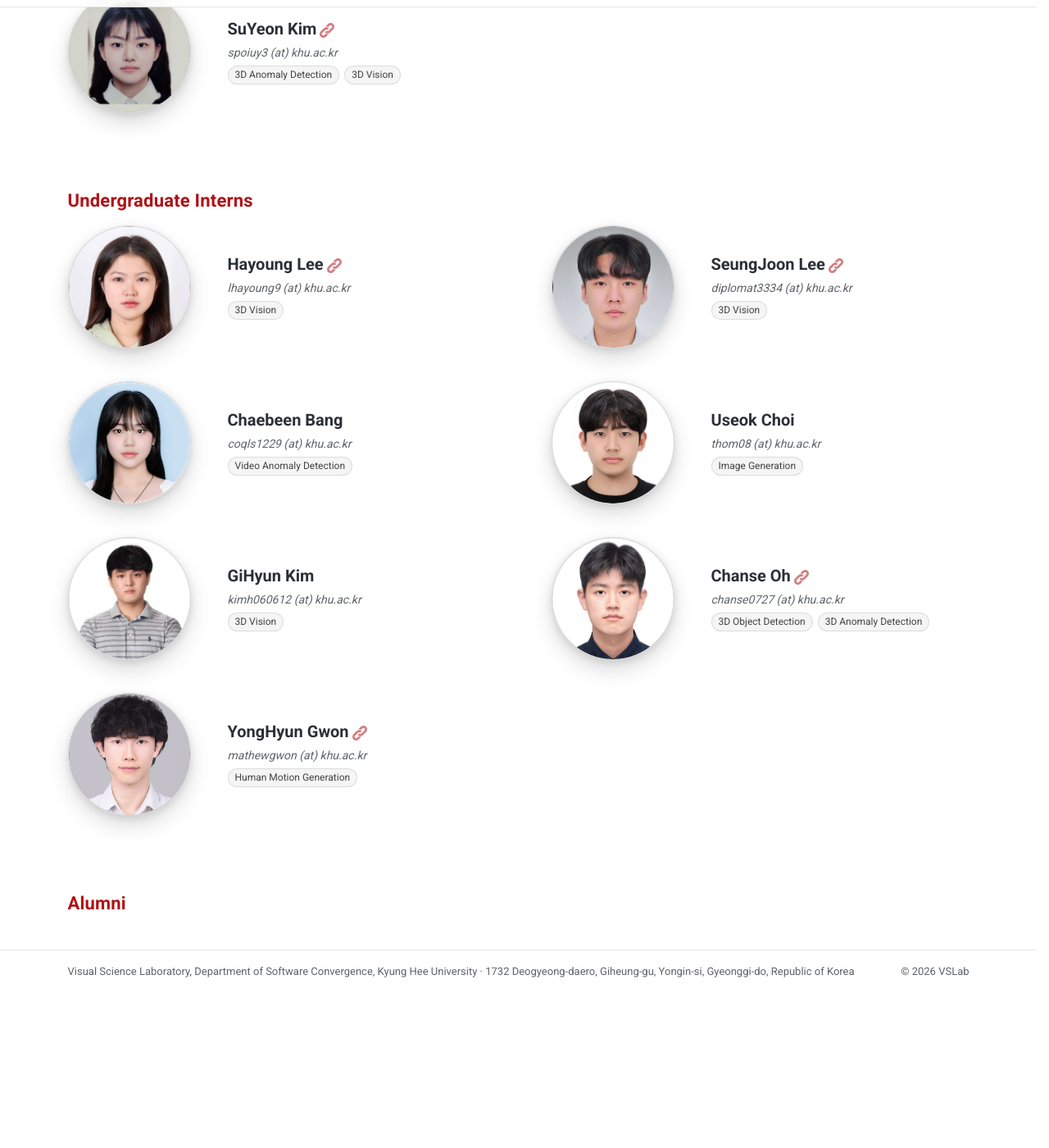
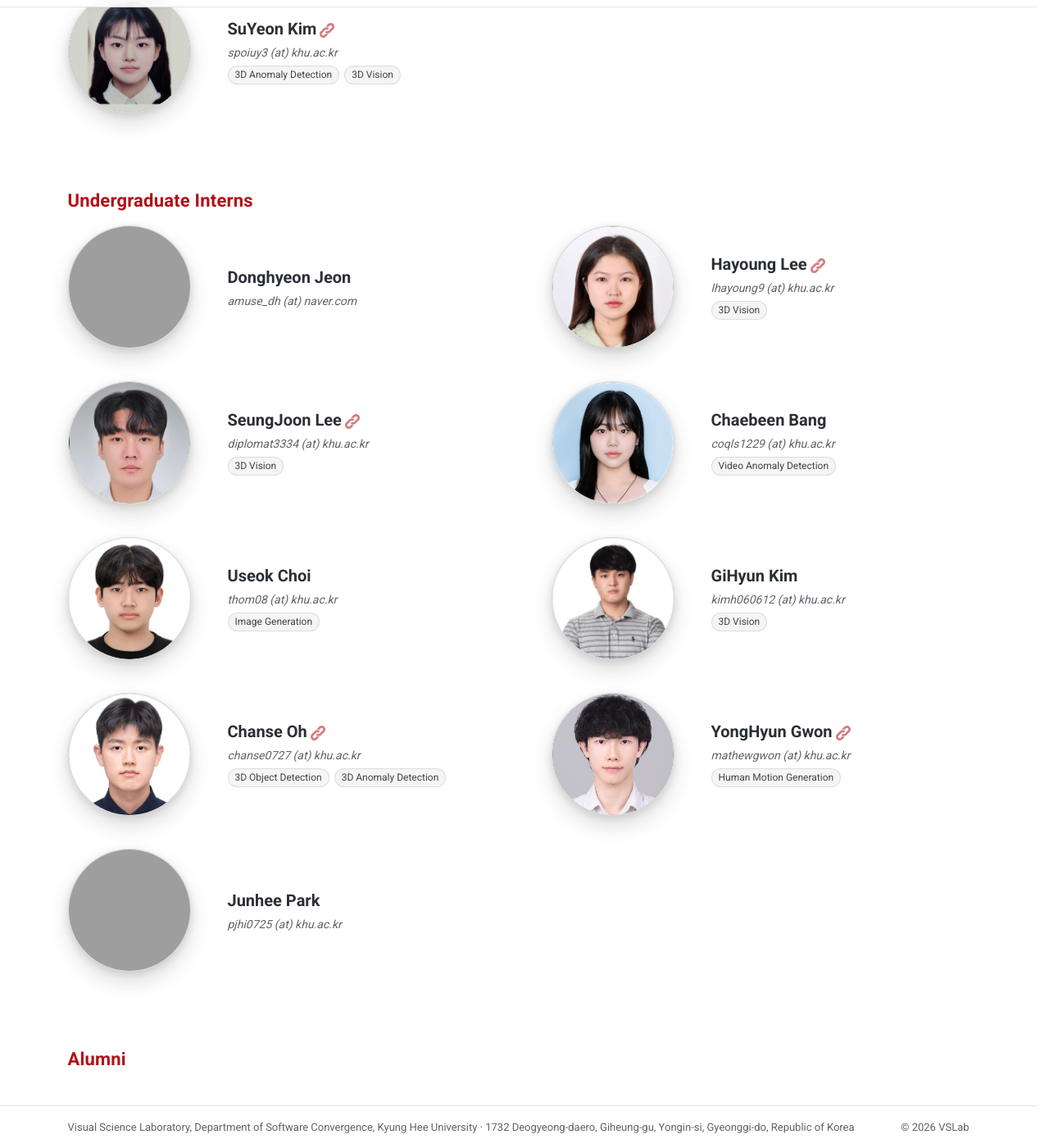
Before and after one commit to VisualScienceLab-KHU/VSLab_Homepage, a Jekyll site: the page built from team.md, in a window 1280 px wide and 1400 px high, scrolled down 1391 px. Shown: the whole window at 82% size. Built offline with Jekyll 4.4.1, drawn with Linux system fonts in a browser that asks for light colours; before the commit the page ends 2601 px from its top, so only the background shows below that; grey boxes are pictures that could not be loaded.

Commit message:
Update: members

```diff
--- a/team.md
+++ b/team.md
@@ -411,6 +411,23 @@ permalink: /team/
     <div class="team-grid">
       <article class="profile">
         <div class="profile-photo">
+          <img src="{{ '/assets/img/team/donghyeon_jeon.png' | relative_url }}" alt="Donghyeon Jeon"
+               onerror="this.style.display='none'; this.parentElement.classList.add('is-empty');">
+        </div>
+
+        <div class="profile-body">
+          <div class="profile-name-row">
+            <span class="profile-name">Donghyeon Jeon</span>
+            <!-- 링크 없으면 아이콘 제거해도 됨 -->
+          </div>
+
+          <div class="profile-role"></div>
+          <div class="profile-email">amuse_dh (at) naver.com</div>
+        </div>
+      </article>
+
+      <article class="profile">
+        <div class="profile-photo">
           <img src="{{ '/assets/img/team/hayoung_lee.png' | relative_url }}" alt="Hayoung Lee"
                onerror="this.style.display='none'; this.parentElement.classList.add('is-empty');">
         </div>
@@ -620,6 +637,23 @@ permalink: /team/
           </div>
         </div>
       </article>
+
+      <article class="profile">
+        <div class="profile-photo">
+          <img src="{{ '/assets/img/team/junhee_park.png' | relative_url }}" alt="Junhee Park"
+               onerror="this.style.display='none'; this.parentElement.classList.add('is-empty');">
+        </div>
+
+        <div class="profile-body">
+          <div class="profile-name-row">
+            <span class="profile-name">Junhee Park</span>
+            <!-- 링크 없으면 아이콘 제거해도 됨 -->
+          </div>
+
+          <div class="profile-role"></div>
+          <div class="profile-email">pjhi0725 (at) khu.ac.kr</div>
+        </div>
+      </article>
     </div>
   </div>
 </section>
```
Also changed, not shown: assets/img/team/donghyeon_jeon.jpg (added), 1 other file.
